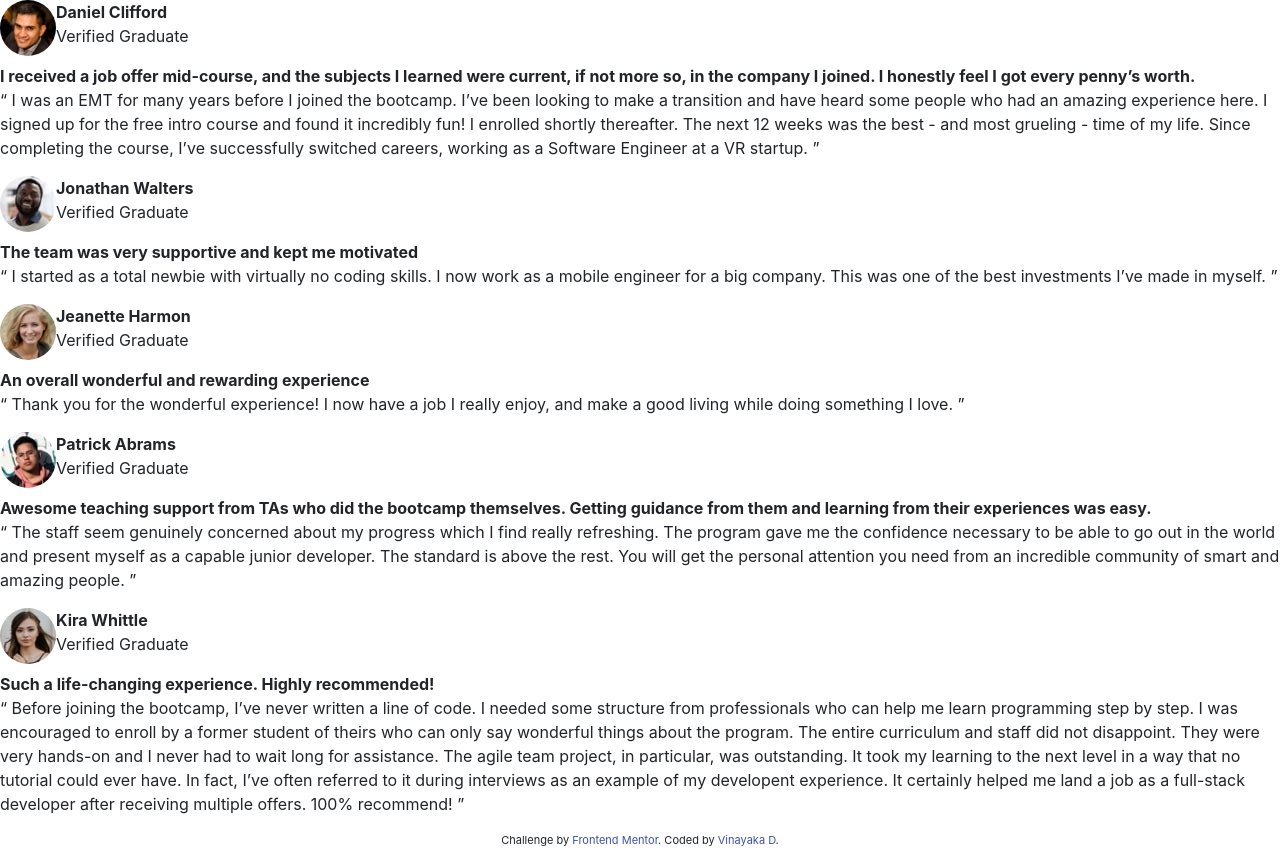
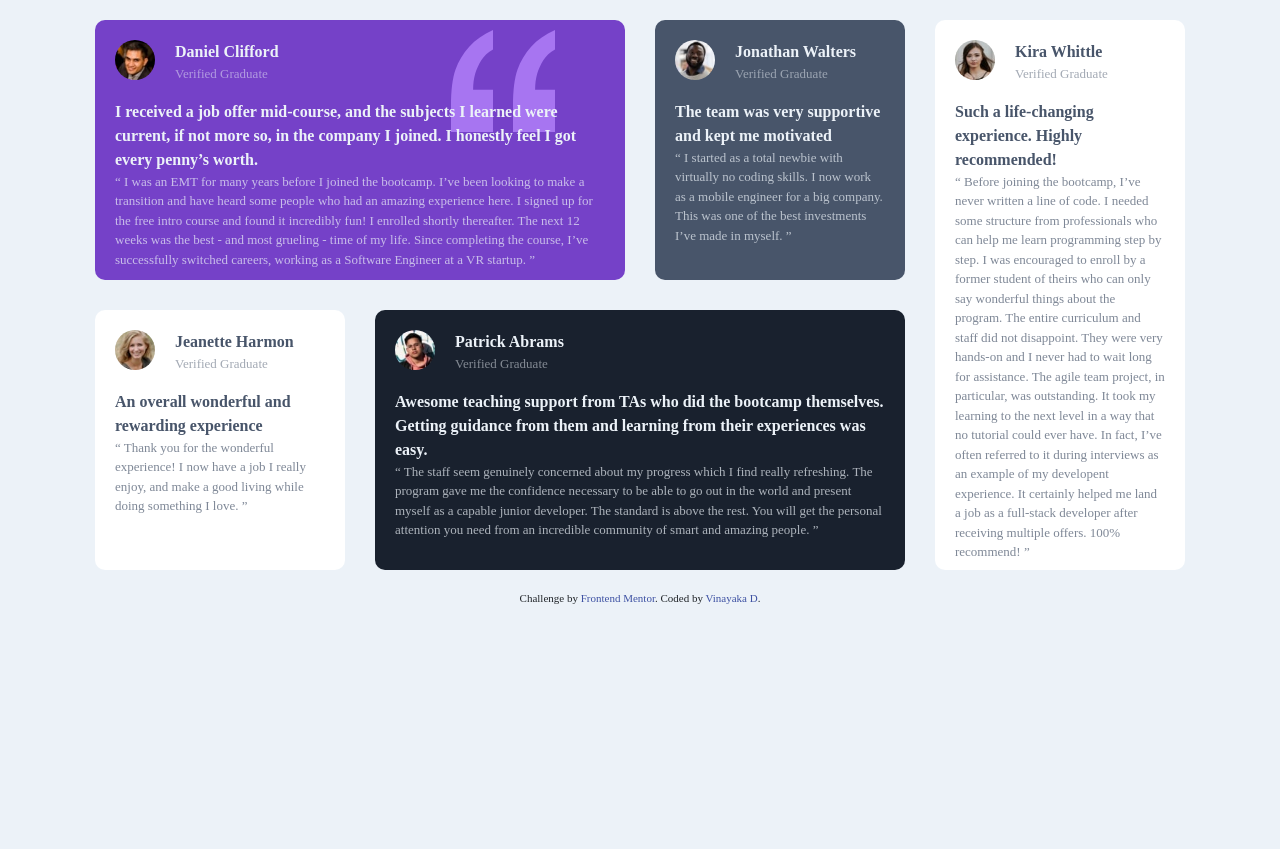
Before and after one commit to vd-37/testimonial-grid-frontend, a plain HTML site: page index.html in a window 1280 px wide. After the commit the page ends 800 px from the top, so only its background shows below. Drawn offline with nearby package versions, Linux system fonts and the light colour scheme; files whose address does not match are found by name.

Commit message:
Update index.html

```diff
--- a/index.html
+++ b/index.html
@@ -19,7 +19,7 @@
 
   <link rel="icon" type="image/png" sizes="32x32" href="./images/favicon-32x32.png">
 
-  <title>Frontend Mentor | [Challenge Name Here]</title>
+  <title>Frontend Mentor | Testimonial grid</title>
 
   <!-- Feel free to remove these styles or customise in your own stylesheet 👍 -->
   <style>
@@ -32,7 +32,7 @@
       color: hsl(228, 45%, 44%);
     }
   </style>
-  <link rel="stylesheet" href="grids.css">
+  <link rel="stylesheet" href="CSS/styles.css">
 </head>
 
 <body>
```
